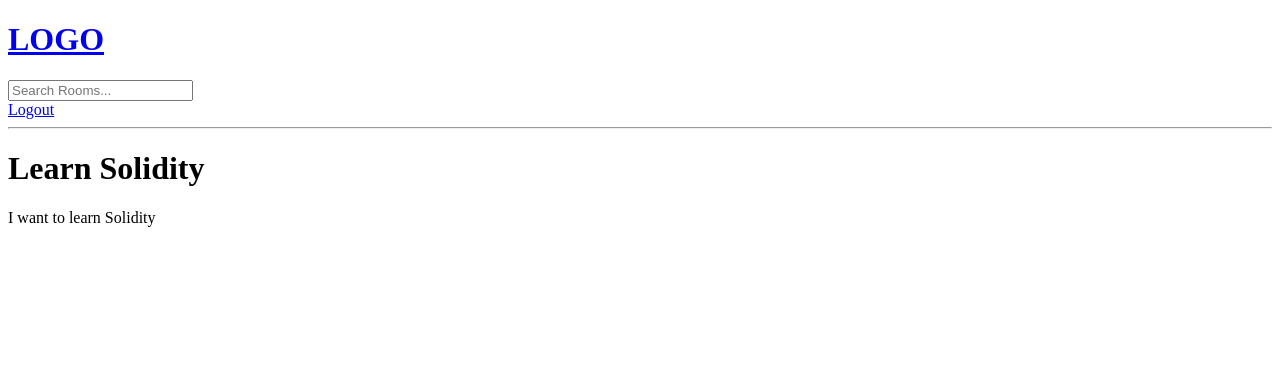
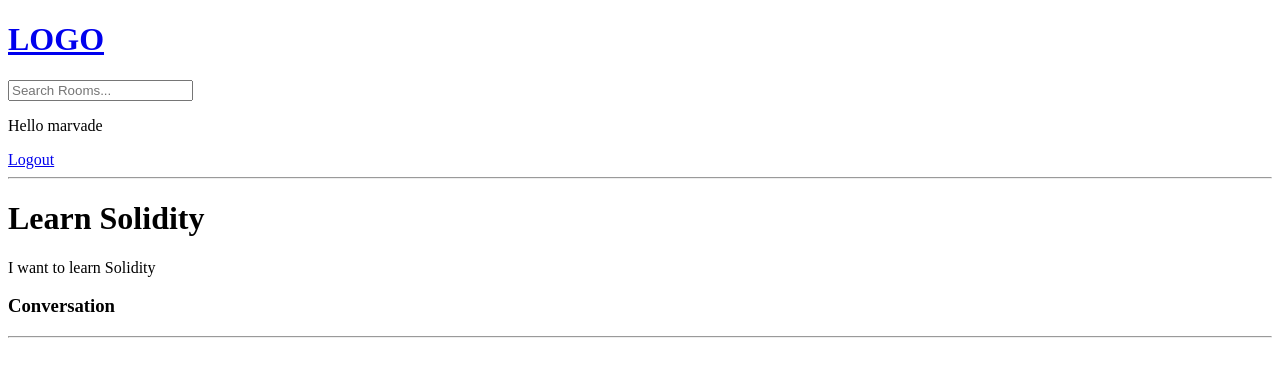
Before and after one commit to MarvsConcept/studybud, a Django app: page /room/5/ in a window 1280 px wide. Shown: the top 377 px of the page. Run offline with Django 4.2, Linux system fonts and the light colour scheme; a user stored in the database is signed in; data comes from the database, SQL or seed files in the repository.

Commit message:
Room Conversations

```diff
--- a/base/templates/base/room.html
+++ b/base/templates/base/room.html
@@ -3,6 +3,23 @@
 {% block content%}
 
 <h1>{{room.name}}</h1>
+
 <p>{{room.description}}</p>
 
+<div class="comment-wrappper">
+    <h3>Conversation</h3>
+    <hr>
+
+    {% for message in room_messages %}
+
+    <div>
+        <small>@{{message.user}} {{message.created|timesince}} ago</small>
+        <p>{{message.body}}</p>
+        <hr>
+    </div>
+
+    {% endfor %}
+
+</div>
+
 {% endblock content%}
--- a/base/views.py
+++ b/base/views.py
@@ -84,10 +84,15 @@ def home(request):
     context =  {'rooms': rooms, 'topics': topics, 'room_count':room_count}
     return render(request, 'base/home.html', context)
 
+
+
 def room(request, pk):
     room = Room.objects.get(id=pk)
-    context =  {'room': room}
+    room_messages = room.message_set.all().order_by('-created')
+    context =  {'room': room, 'room_messages':room_messages}
     return render(request, 'base/room.html', context)
+
+
 
 @login_required(login_url='login')
 def createRoom(request):
--- a/templates/navbar.html
+++ b/templates/navbar.html
@@ -8,6 +8,7 @@
 </form>
 
 {% if request.user.is_authenticated %}
+<p>Hello {{request.user}}</p>
 <a href="{% url 'logout' %}">Logout</a>
 {% else %}
 <a href="{% url 'login' %}">Login</a>
```
